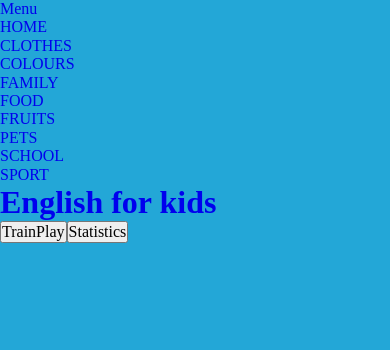
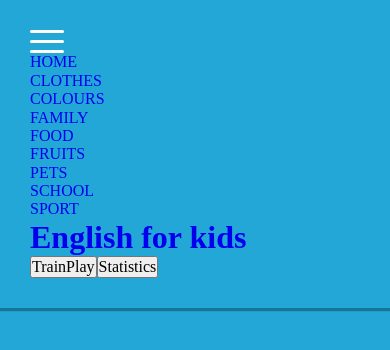
Before and after one commit to SuhodolecA/English_for_kids, a website built with webpack: page dist/index.html in a window 390 px wide. Built offline with nearby package versions, Linux system fonts and the light colour scheme.

Commit message:
feat: add hamburger btn basic styles

```diff
--- a/src/js/components/header.js
+++ b/src/js/components/header.js
@@ -7,7 +7,7 @@ import createNavMenuBtn from './navMenuBtn';
 
 const createHeader = () => {
   const headerElement = createElement('header');
-
+  headerElement.classList.add('header');
   // create header logo
   const headerLogo = createLogo('English for kids', '#home');
 
--- a/src/js/components/navMenuBtn.js
+++ b/src/js/components/navMenuBtn.js
@@ -5,7 +5,6 @@ const createNavMenuBtn = () => {
   const navMenuBtn = createElement('a');
   navMenuBtn.classList.add('header-hamburger');
   navMenuBtn.href = '#';
-  navMenuBtn.textContent = 'Menu';
 
   const span1 = createElement('span');
   const span2 = createElement('span');
--- a/src/scss/base/_variables.scss
+++ b/src/scss/abstracts/_variables.scss
@@ -1,2 +1,3 @@
 // Colors
 $color-primary: hsl(196, 72%, 49%);
+$whiteColor: hsl(0, 0%, 100%);
--- /dev/null
+++ b/src/scss/components/_navMenuBtn.scss
@@ -0,0 +1,29 @@
+.header-hamburger {
+  > span {
+    display: block;
+    width: 2.1125em;
+    height: 0.2125em;
+    border-radius: 0.6em;
+    background-color: $whiteColor;
+    transform-origin: 3px 1px;
+    transition: all 0.3s ease-in-out;
+
+    &:not(:last-child) {
+      margin-bottom: 0.4125em;
+    }
+  }
+
+  &:hover {
+    > span:first-child {
+      transform: translateX(0.1875rem);
+    }
+
+    > span:nth-child(2) {
+      transform: translateX(-0.1875rem);
+    }
+
+    > span:last-child {
+      transform: translateX(0.1875rem);
+    }
+  }
+}
--- /dev/null
+++ b/src/scss/layout/_header.scss
@@ -0,0 +1,6 @@
+@import '../components/navMenuBtn';
+
+.header {
+  padding: 1.875em;
+  box-shadow: 0 0 0 0.2em hsla(0, 0%, 0%, 0.3);
+}
--- a/src/scss/main.scss
+++ b/src/scss/main.scss
@@ -1,3 +1,5 @@
 @import 'base/reset';
-@import 'base/variables';
+@import 'abstracts/variables';
 @import 'base/globals';
+
+@import 'layout/header';
```
Also changed, not shown: dist/bundle.js.
